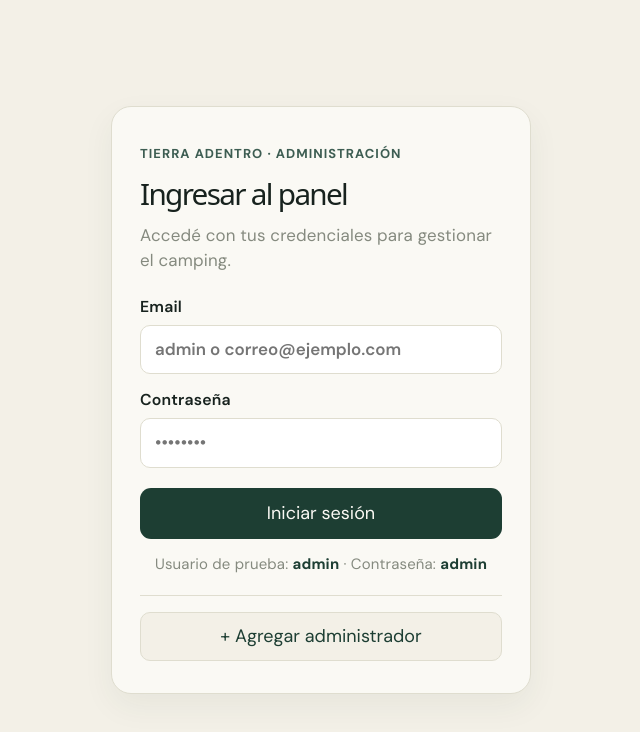
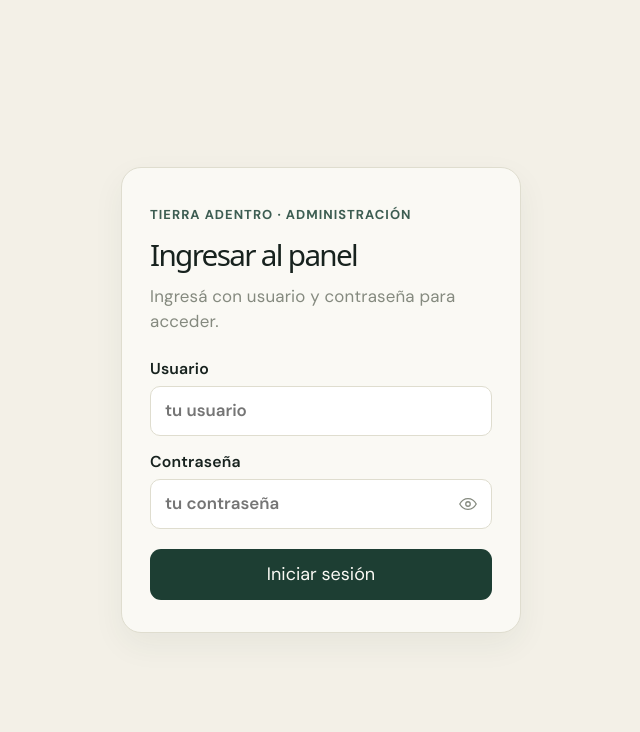
Before and after one commit to GastonGarciaBauer/camping-manager, a React (Vite) app in the folder frontend/: page /admin/login in a window 1280 px wide. Shown: the top 732 px of the page, without its empty margins (319-959 px from the left). Built offline with nearby package versions, Linux system fonts and the light colour scheme; a web font is replaced by a local one.

Commit message:
Modifica login y elimina signup.

```diff
--- a/frontend/src/App.jsx
+++ b/frontend/src/App.jsx
@@ -9,7 +9,7 @@ function isAdminAuthenticated() {
     const raw = localStorage.getItem("tierra_adentro_admin");
     if (!raw) return false;
     const parsed = JSON.parse(raw);
-    return Boolean(parsed && (parsed.email || parsed.id));
+    return Boolean(parsed && (parsed.user || parsed.email || parsed.id));
   } catch {
     return false;
   }
--- a/frontend/src/modules/admin/pages/AdminLoginPage.jsx
+++ b/frontend/src/modules/admin/pages/AdminLoginPage.jsx
@@ -7,28 +7,22 @@ import "../styles/admin-login.css";
 export function AdminLoginPage({ onLoginSuccess, onShowToast }) {
   const navigate = useNavigate();
 
-  const [email, setEmail] = useState("");
+  const [user, setUser] = useState("");
   const [password, setPassword] = useState("");
-  const [submittingLogin, setSubmittingLogin] = useState(false);
+  const [submitting, setSubmitting] = useState(false);
+  const [errorMsg, setErrorMsg] = useState("");
 
-  const [showAddAdmin, setShowAddAdmin] = useState(false);
-  const [newAdminEmail, setNewAdminEmail] = useState("");
-  const [newAdminPassword, setNewAdminPassword] = useState("");
-  const [newAdminRepeatPassword, setNewAdminRepeatPassword] = useState("");
-  const [submittingRegister, setSubmittingRegister] = useState(false);
+  const [showPassword, setShowPassword] = useState(false);
 
-  const [errorMsg, setErrorMsg] = useState("");
-  const [registerMsg, setRegisterMsg] = useState("");
-
-  const handleLoginSubmit = async (event) => {
+  const handleSubmit = async (event) => {
     event.preventDefault();
     setErrorMsg("");
-    setSubmittingLogin(true);
+    setSubmitting(true);
 
     try {
       const response = await api.post("/index.php?endpoint=admin", {
         action: "login",
-        email: email.trim(),
+        user: user.trim(),
         password,
       });
 
@@ -36,7 +30,7 @@ export function AdminLoginPage({ onLoginSuccess, onShowToast }) {
       if (data.status === "success") {
         localStorage.setItem(
           "tierra_adentro_admin",
-          JSON.stringify(data.user || { email: email.trim() })
+          JSON.stringify(data.user || { user: user.trim() })
         );
         if (onShowToast) {
           onShowToast("Bienvenido a Tierra Adentro.");
@@ -52,46 +46,7 @@ export function AdminLoginPage({ onLoginSuccess, onShowToast }) {
       const apiError = error.response?.data?.error;
       setErrorMsg(apiError || "Error de conexión con el servidor.");
     } finally {
-      setSubmittingLogin(false);
-    }
-  };
-
-  const handleRegisterAdmin = async (event) => {
-    event.preventDefault();
-    setRegisterMsg("");
-    setErrorMsg("");
-
-    if (newAdminPassword !== newAdminRepeatPassword) {
-      setRegisterMsg("Las contraseñas no coinciden.");
-      return;
-    }
-
-    setSubmittingRegister(true);
-    try {
-      const response = await api.post("/index.php?endpoint=admin", {
-        action: "register_admin",
-        email: newAdminEmail.trim(),
-        password: newAdminPassword,
-        repeat_password: newAdminRepeatPassword,
-      });
-
-      const data = response.data || {};
-      if (data.status === "success") {
-        setNewAdminEmail("");
-        setNewAdminPassword("");
-        setNewAdminRepeatPassword("");
-        setRegisterMsg("Administrador guardado correctamente en la base de datos.");
-        if (onShowToast) {
-          onShowToast("Nuevo administrador agregado.");
-        }
-      } else {
-        setRegisterMsg(data.error || "No se pudo agregar el administrador.");
-      }
-    } catch (error) {
-      const apiError = error.response?.data?.error;
-      setRegisterMsg(apiError || "Error al guardar el administrador.");
-    } finally {
-      setSubmittingRegister(false);
+      setSubmitting(false);
     }
   };
 
@@ -101,17 +56,17 @@ export function AdminLoginPage({ onLoginSuccess, onShowToast }) {
         <div className="login-header">
           <span className="login-overline">TIERRA ADENTRO · ADMINISTRACIÓN</span>
           <h1>Ingresar al panel</h1>
-          <p>Accedé con tus credenciales para gestionar el camping.</p>
+          <p>Ingresá con usuario y contraseña para acceder.</p>
         </div>
 
-        <form className="login-form" onSubmit={handleLoginSubmit}>
+        <form className="login-form" onSubmit={handleSubmit}>
           <label className="login-field">
-            <span>Email</span>
+            <span>Usuario</span>
             <input
               type="text"
-              value={email}
-              onChange={(e) => setEmail(e.target.value)}
-              placeholder="admin o correo@ejemplo.com"
+              value={user}
+              onChange={(e) => setUser(e.target.value)}
+              placeholder="tu usuario"
               autoComplete="username"
               required
             />
@@ -119,14 +74,53 @@ export function AdminLoginPage({ onLoginSuccess, onShowToast }) {
 
           <label className="login-field">
             <span>Contraseña</span>
+            <div className="password-input-wrap">
               <input
-              type="password"
+                type={showPassword ? "text" : "password"}
                 value={password}
                 onChange={(e) => setPassword(e.target.value)}
-              placeholder="••••••••"
+                placeholder="tu contraseña"
                 autoComplete="current-password"
                 required
               />
+              <button
+                type="button"
+                className="password-toggle-btn"
+                aria-label={
+                  showPassword ? "Ocultar contraseña" : "Ver contraseña"
+                }
+                onClick={() => setShowPassword((prev) => !prev)}
+              >
+                {showPassword ? (
+                  <svg viewBox="0 0 24 24" fill="none" aria-hidden="true">
+                    <path
+                      d="M3 3l18 18M10.58 10.58a2 2 0 0 0 2.83 2.83M9.88 5.09A10.94 10.94 0 0 1 12 4.9c5 0 9.27 3.11 11 7.1a11.77 11.77 0 0 1-3.17 4.37M6.61 6.61A11.84 11.84 0 0 0 1 12c1.73 3.99 6 7.1 11 7.1 1.61 0 3.14-.33 4.53-.92"
+                      stroke="currentColor"
+                      strokeWidth="1.7"
+                      strokeLinecap="round"
+                      strokeLinejoin="round"
+                    />
+                  </svg>
+                ) : (
+                  <svg viewBox="0 0 24 24" fill="none" aria-hidden="true">
+                    <path
+                      d="M1 12s4-7.1 11-7.1S23 12 23 12s-4 7.1-11 7.1S1 12 1 12Z"
+                      stroke="currentColor"
+                      strokeWidth="1.7"
+                      strokeLinecap="round"
+                      strokeLinejoin="round"
+                    />
+                    <circle
+                      cx="12"
+                      cy="12"
+                      r="3"
+                      stroke="currentColor"
+                      strokeWidth="1.7"
+                    />
+                  </svg>
+                )}
+              </button>
+            </div>
           </label>
 
           {errorMsg && <p className="login-alert is-error">{errorMsg}</p>}
@@ -134,87 +128,11 @@ export function AdminLoginPage({ onLoginSuccess, onShowToast }) {
           <button
             type="submit"
             className="login-primary-btn"
-            disabled={submittingLogin}
+            disabled={submitting}
           >
-            {submittingLogin ? "Ingresando..." : "Iniciar sesión"}
+            {submitting ? "Ingresando..." : "Iniciar sesión"}
           </button>
         </form>
-
-        <div className="login-demo-hint">
-          <span>
-            Usuario de prueba: <strong>admin</strong> · Contraseña: <strong>admin</strong>
-          </span>
-        </div>
-
-        <div className="login-divider" />
-
-        <div className="add-admin-section">
-          <button
-            type="button"
-            className="login-secondary-btn"
-            onClick={() => {
-              setShowAddAdmin((prev) => !prev);
-              setRegisterMsg("");
-            }}
-          >
-            {showAddAdmin ? "Ocultar formulario" : "+ Agregar administrador"}
-          </button>
-
-          {showAddAdmin && (
-            <form className="add-admin-form" onSubmit={handleRegisterAdmin}>
-              <label className="login-field">
-                <span>Email</span>
-                <input
-                  type="text"
-                  value={newAdminEmail}
-                  onChange={(e) => setNewAdminEmail(e.target.value)}
-                  placeholder="nuevo.admin@ejemplo.com"
-                  required
-                />
-              </label>
-
-              <label className="login-field">
-                <span>Contraseña</span>
-                <input
-                  type="password"
-                  value={newAdminPassword}
-                  onChange={(e) => setNewAdminPassword(e.target.value)}
-                  placeholder="Contraseña"
-                  required
-                />
-              </label>
-
-              <label className="login-field">
-                <span>Repetir contraseña</span>
-                <input
-                  type="password"
-                  value={newAdminRepeatPassword}
-                  onChange={(e) => setNewAdminRepeatPassword(e.target.value)}
-                  placeholder="Repetir contraseña"
-                  required
-                />
-              </label>
-
-              {registerMsg && (
-                <p
-                  className={`login-alert ${
-                    registerMsg.includes("correctamente") ? "is-success" : "is-error"
-                  }`}
-                >
-                  {registerMsg}
-                </p>
-              )}
-
-              <button
-                type="submit"
-                className="login-save-btn"
-                disabled={submittingRegister}
-              >
-                {submittingRegister ? "Guardando..." : "Guardar administrador"}
-              </button>
-            </form>
-          )}
-        </div>
       </div>
     </div>
   );
--- a/frontend/src/modules/admin/styles/admin-login.css
+++ b/frontend/src/modules/admin/styles/admin-login.css
@@ -9,7 +9,7 @@
 
 .login-card {
   width: 100%;
-  max-width: 420px;
+  max-width: 400px;
   padding: 32px 28px;
   border-radius: 20px;
   background: var(--paper);
@@ -41,8 +41,7 @@
   font-size: 0.94rem;
 }
 
-.login-form,
-.add-admin-form {
+.login-form {
   display: flex;
   flex-direction: column;
   gap: 14px;
@@ -83,70 +82,17 @@
   color: var(--paper);
   font-weight: 600;
   font-size: 0.95rem;
-  transition: background 0.15s ease;
+  transition: background 0.30s ease, color 0.30s ease;
 }
 
 .login-primary-btn:hover:not(:disabled) {
-  background: var(--forest-2);
+  background: var(--gold);
+  color: var(--forest);
 }
 
 .login-primary-btn:disabled {
   opacity: 0.65;
   cursor: not-allowed;
-}
-
-.login-demo-hint {
-  margin-top: 14px;
-  text-align: center;
-  font-size: 0.83rem;
-  color: var(--muted);
-}
-
-.login-demo-hint strong {
-  color: var(--forest);
-}
-
-.login-divider {
-  height: 1px;
-  background: var(--line);
-  margin: 20px 0 16px;
-}
-
-.login-secondary-btn {
-  width: 100%;
-  padding: 10px 14px;
-  border-radius: 10px;
-  border: 1px solid var(--line);
-  background: var(--cream);
-  color: var(--forest);
-  font-weight: 600;
-  font-size: 0.9rem;
-  transition: background 0.15s ease, border-color 0.15s ease;
-}
-
-.login-secondary-btn:hover {
-  background: #eae6da;
-  border-color: var(--sage);
-}
-
-.add-admin-form {
-  margin-top: 14px;
-}
-
-.login-save-btn {
-  width: 100%;
-  margin-top: 4px;
-  padding: 11px 16px;
-  border-radius: 10px;
-  border: none;
-  background: var(--gold);
-  color: var(--ink);
-  font-weight: 700;
-  font-size: 0.92rem;
-}
-
-.login-save-btn:hover:not(:disabled) {
-  filter: brightness(0.96);
 }
 
 .login-alert {
@@ -163,8 +109,36 @@
   border: 1px solid rgba(185, 28, 28, 0.22);
 }
 
-.login-alert.is-success {
-  background: rgba(169, 185, 159, 0.28);
+.password-input-wrap {
+  position: relative;
+  display: flex;
+  align-items: center;
+}
+
+.password-input-wrap input {
+  padding-right: 42px;
+}
+
+.password-toggle-btn {
+  position: absolute;
+  right: 10px;
+  display: inline-flex;
+  align-items: center;
+  justify-content: center;
+  width: 28px;
+  height: 28px;
+  padding: 0;
+  border: none;
+  background: transparent;
+  color: var(--muted);
+  transition: color 0.15s ease;
+}
+
+.password-toggle-btn:hover {
   color: var(--forest);
-  border: 1px solid var(--sage);
 }
+
+.password-toggle-btn svg {
+  width: 18px;
+  height: 18px;
+}
```
Lines whose indentation alone changed are shown as unchanged.
